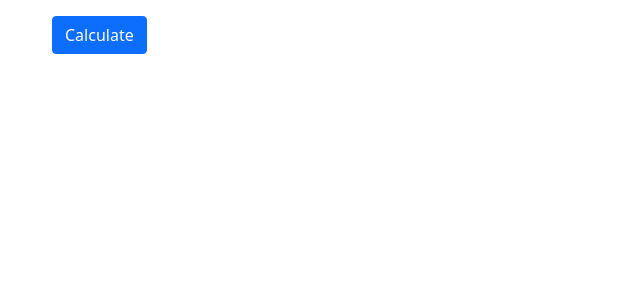
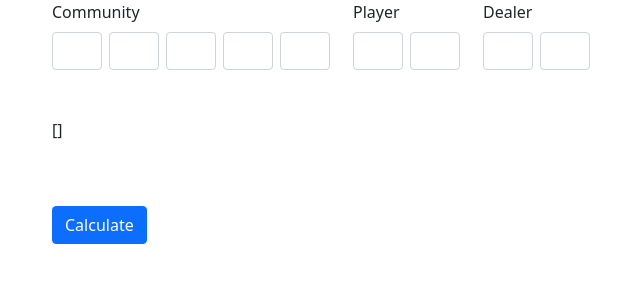
Before and after one commit to arpz2004/poker-calc, an Angular app: page / in a window 1280 px wide. Shown: the top 300 px of the page, without its empty margins (30-670 px from the left). Built offline with nearby package versions, Linux system fonts and the light colour scheme.

Commit message:
Set up testing and fixed bug

```diff
--- a/package.json
+++ b/package.json
@@ -7,6 +7,7 @@
     "build": "ng build",
     "build:server": "rm -rf build/Release && node-gyp build",
     "test": "ng test",
+    "test:server": "node ./test/binding.js",
     "lint": "ng lint",
     "e2e": "ng e2e"
   },
--- a/src/app/app.component.html
+++ b/src/app/app.component.html
@@ -1,10 +1,53 @@
 <div class="container">
-  <form class="form">
-    <button [disabled]="loading" (click)="runUthSimulation()" class="btn btn-primary mt-3" #calculate>
-      <span *ngIf="loading" class="spinner-border spinner-border-sm" role="status" aria-hidden="true"></span>
-      Calculate
-    </button>
+  <form class="form" [formGroup]="cardForm">
+    <div class="d-flex">
+      <div class="me-3" formGroupName="community">
+        <label class="form-label">Community</label>
+        <div class="d-flex">
+          <div>
+            <input class="form-control" type="text" formControlName="card1" />
+          </div>
+          <div>
+            <input class="form-control" type="text" formControlName="card2" />
+          </div>
+          <div>
+            <input class="form-control" type="text" formControlName="card3" />
+          </div>
+          <div>
+            <input class="form-control" type="text" formControlName="card4" />
+          </div>
+          <div>
+            <input class="form-control" type="text" formControlName="card5" />
+          </div>
+        </div>
+      </div>
+      <div class="me-3" formGroupName="player">
+        <label class="form-label">Player</label>
+        <div class="d-flex">
+          <div>
+            <input class="form-control" type="text" formControlName="card1" />
+          </div>
+          <div>
+            <input class="form-control" type="text" formControlName="card2" />
+          </div>
+        </div>
+      </div>
+      <div class="me-3" formGroupName="dealer">
+        <label class="form-label">Dealer</label>
+        <div class="d-flex">
+          <input class="form-control" type="text" formControlName="card1" />
+          <input class="form-control" type="text" formControlName="card2" />
+        </div>
+      </div>
+    </div>
   </form>
+  <div class="my-5">
+    [{{cardArray}}]
+  </div>
+  <button [disabled]="loading" (click)="runUthSimulation()" class="btn btn-primary mt-3">
+    <span *ngIf="loading" class="spinner-border spinner-border-sm" role="status" aria-hidden="true"></span>
+    Calculate
+  </button>
   <div class="row">
     <div class="mb-2 col" *ngIf="simulation">
       <h3>Equity:</h3>
--- a/src/app/app.component.ts
+++ b/src/app/app.component.ts
@@ -1,5 +1,9 @@
-import { Component } from '@angular/core';
+import { Component, OnDestroy, OnInit } from '@angular/core';
+import { FormBuilder, FormControl, FormGroup } from '@angular/forms';
+import { Subject } from 'rxjs';
+import { takeUntil } from 'rxjs/operators';
 import { PokerEvalService } from './services/pokerEval.service';
+import { cardNotationToInt, cardSuits, cardValues } from './utils/cardConversion';
 import { handDisplay } from './utils/displayHand';
 
 @Component({
@@ -7,18 +11,70 @@ import { handDisplay } from './utils/displayHand';
   templateUrl: './app.component.html',
   styleUrls: ['./app.component.scss']
 })
-export class AppComponent {
+export class AppComponent implements OnInit, OnDestroy {
   title = 'poker-calc';
+  cardForm!: FormGroup;
   submitted = false;
   loading = false;
+  complete: Subject<void> = new Subject();
   simulation?: {
     playerCards: number[],
     communityCards: number[],
     dealerCards: number[],
     equity: number
   };
+  cardArray: number[] = [];
 
-  constructor(private pokerEvalService: PokerEvalService) { }
+  constructor(private fb: FormBuilder, private pokerEvalService: PokerEvalService) { }
+
+  ngOnInit(): void {
+    this.cardForm = this.fb.group({
+      community: this.fb.group({
+        card1: this.createCardControl(''),
+        card2: this.createCardControl(''),
+        card3: this.createCardControl(''),
+        card4: this.createCardControl(''),
+        card5: this.createCardControl('')
+      }),
+      player: this.fb.group({
+        card1: this.createCardControl(''),
+        card2: this.createCardControl('')
+      }),
+      dealer: this.fb.group({
+        card1: this.createCardControl(''),
+        card2: this.createCardControl('')
+      })
+    });
+    this.cardForm.valueChanges.pipe(takeUntil(this.complete)).subscribe(val => {
+      const communityCards: string[] = Object.keys(val.community).map(key => val.community[key]);
+      const playerCards: string[] = Object.keys(val.player).map(key => val.player[key]);
+      const dealerCards: string[] = Object.keys(val.dealer).map(key => val.dealer[key]);
+      const cardStrings: string[] = communityCards.concat(playerCards, dealerCards);
+      this.cardArray = cardStrings.map(card => cardNotationToInt(card));
+    });
+  }
+
+  createCardControl(tmpVal: string): FormControl {
+    const control = this.fb.control(tmpVal);
+    control.valueChanges.pipe(takeUntil(this.complete)).subscribe((value: string) => {
+      let newValue = value;
+      if (value.length > 2) {
+        newValue = value.slice(0, 2);
+      }
+      let cardValue = newValue.charAt(0).toUpperCase();
+      let suit = newValue.charAt(1).toLowerCase();
+      if (!Object.keys(cardValues).includes(cardValue)) {
+        cardValue = '';
+      }
+      if (!Object.keys(cardSuits).includes(suit)) {
+        suit = '';
+      }
+      newValue = cardValue + suit;
+      control.setValue(newValue, { emitEvent: false });
+      control.updateValueAndValidity({ emitEvent: false });
+    });
+    return control;
+  }
 
   runUthSimulation(): void {
     this.submitted = true;
@@ -35,4 +91,9 @@ export class AppComponent {
   displayHand(hand: number[]) {
     return handDisplay(hand);
   }
+
+  ngOnDestroy(): void {
+    this.complete.next();
+    this.complete.complete();
+  }
 }
```
Also changed, not shown: test/binding.js (added, +41 -0 lines), 1 other file (tests, documents, lock files or other folders).
